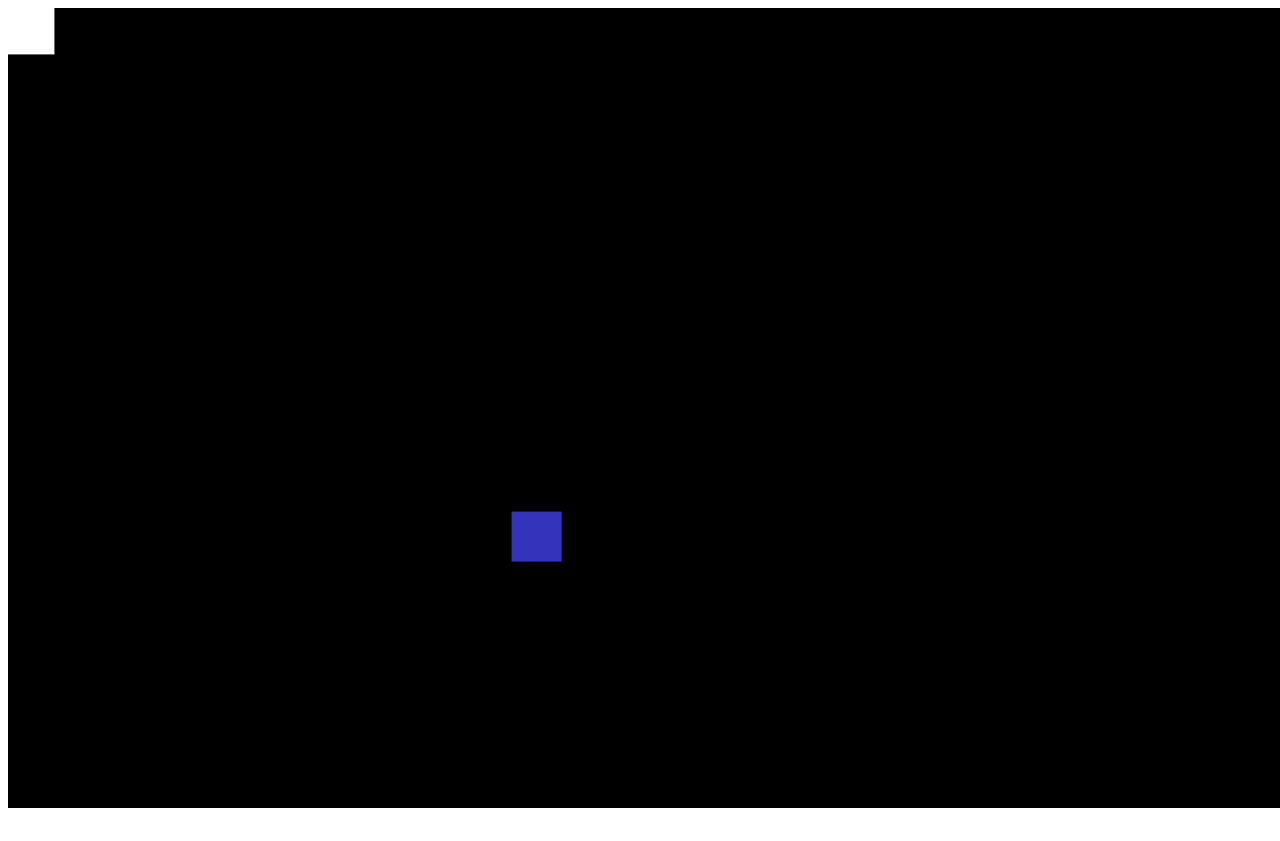
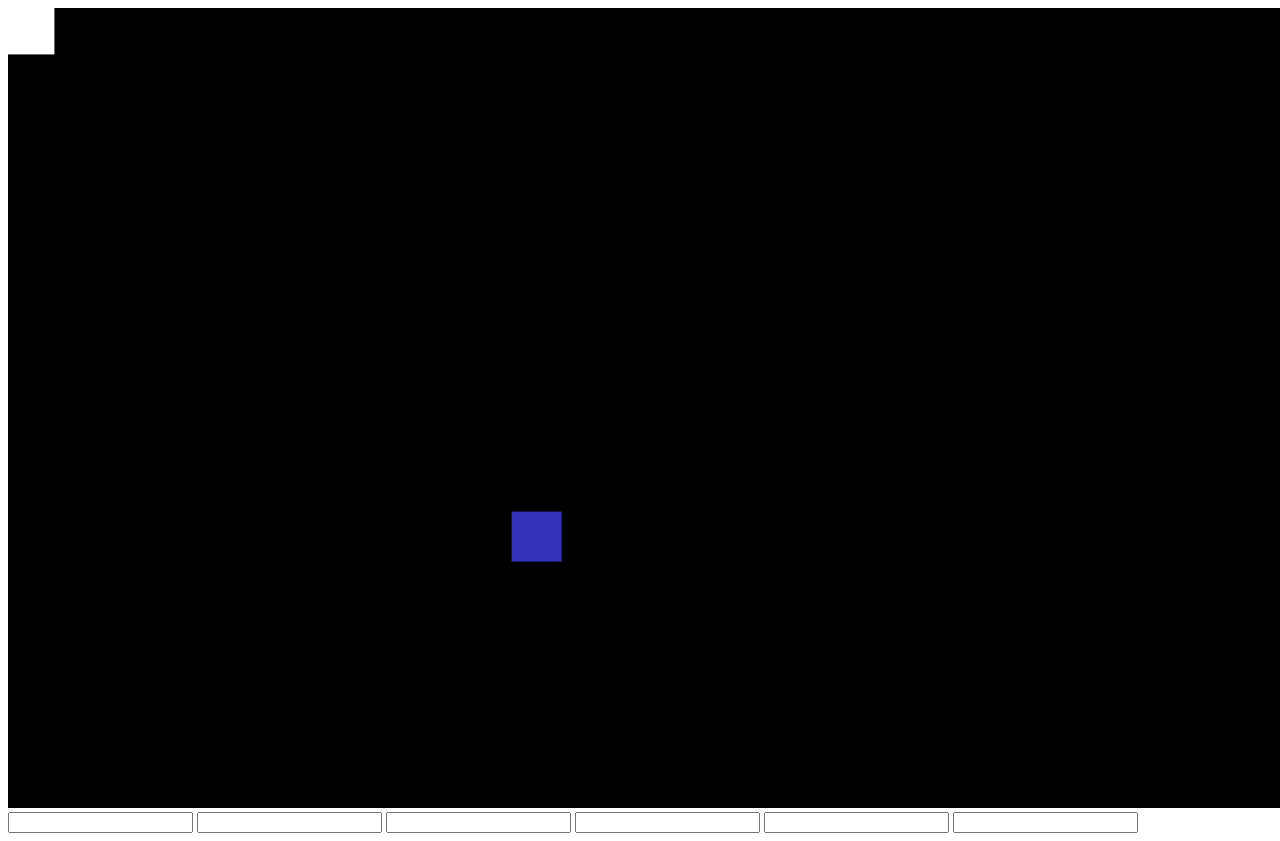
Before and after one commit to BradleySauln/Asteroid, a plain HTML site: page asteroid.html in a window 1280 px wide. Before the commit the page ends 820 px from the top, so only its background shows below. Drawn offline with Linux system fonts and the light colour scheme.

Commit message:
input controls

```diff
--- a/asteroid.html
+++ b/asteroid.html
@@ -271,7 +271,12 @@ stop and start buttons, lines showing their path ot trajectory. -->
 	</div>
 
 	<div id="control">
-
+		<input type = "text" name = "x">
+		<input type = "text" name = "y">
+		<input type = "text" name = "angle">
+		<input type = "text" name = "size">
+		<input type = "text" name = "velocity">
+		<input type = "text" name = "mass">
 	</div>
 
 </body>
```
